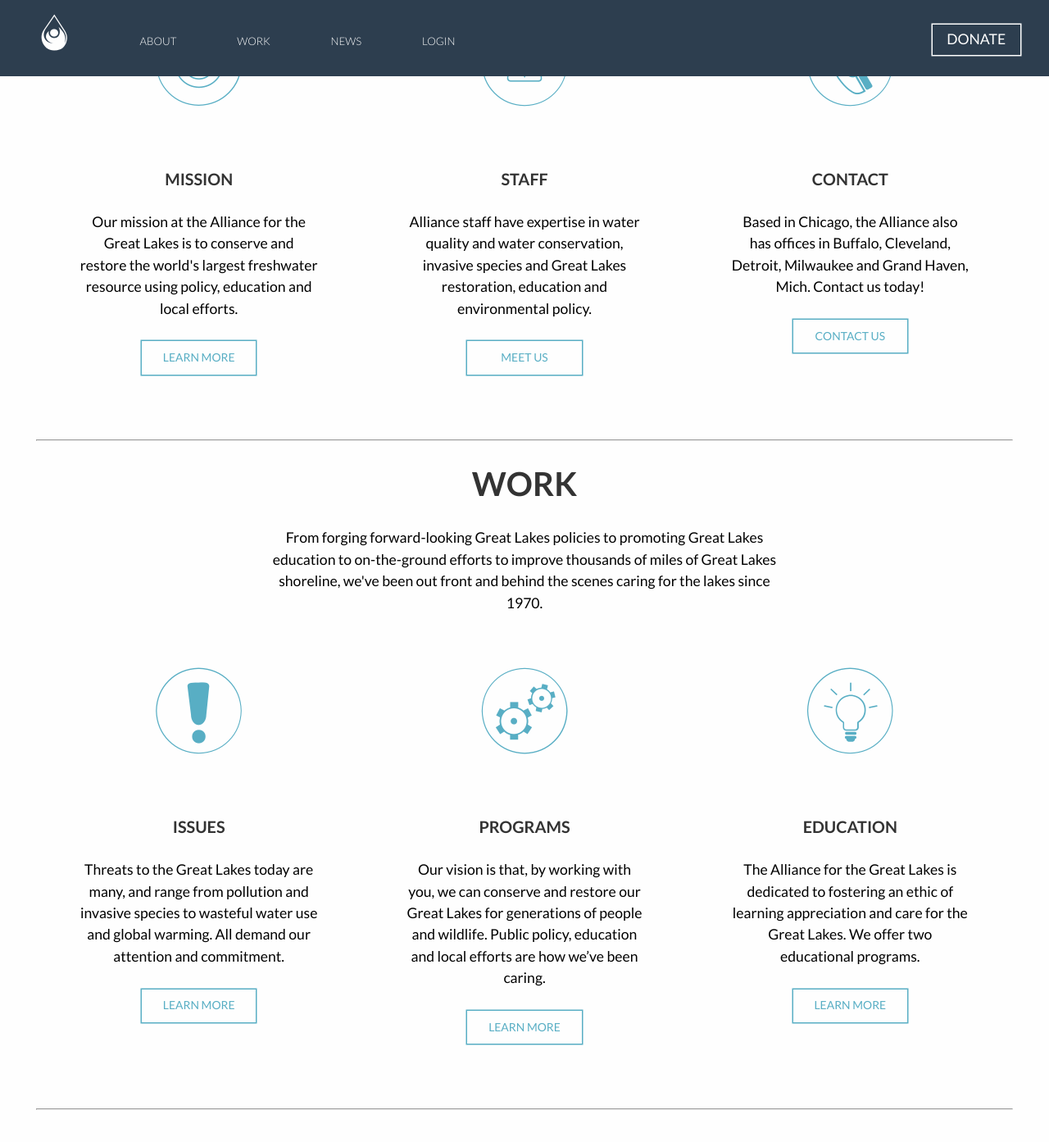
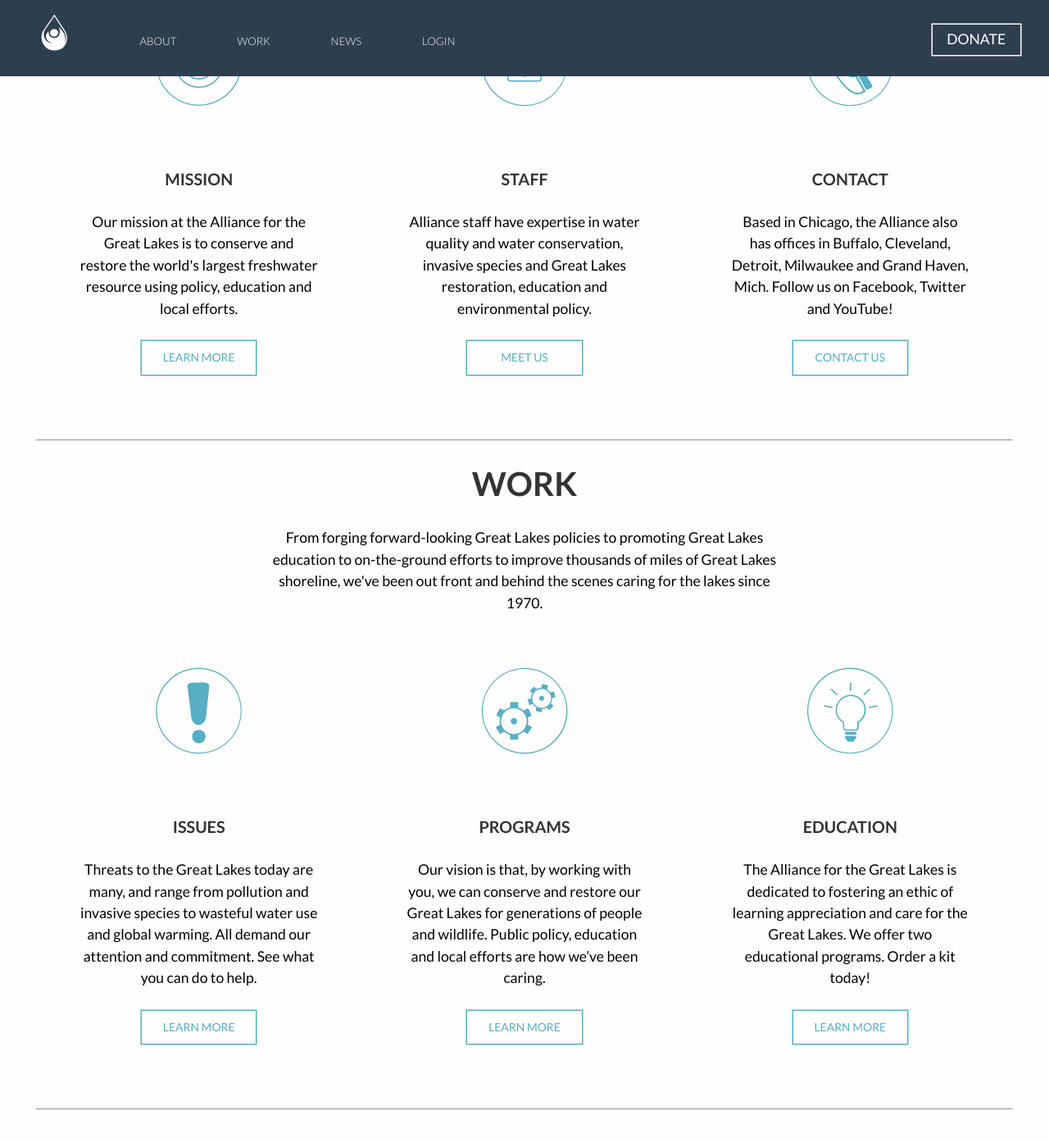
Before and after one commit to gbales11/greatlakesalliance, a Jekyll site: the page built from index.html, in a window 1280 px wide and 1400 px high, scrolled down 921 px. Shown: the top 1393 px of the window at 82% size. Built offline with Jekyll 4.4.1, drawn with Linux system fonts in a browser that asks for light colours; nearby versions of some CDN libraries; Markdown is read by kramdown in place of the engine named in the settings.

Commit message:
refactor(html): update content
Update content on landing page.

```diff
--- a/index.html
+++ b/index.html
@@ -36,7 +36,7 @@
 			<i class="icon-phone iconic"></i>
 			<figcaption>
 				<h5>Contact</h5>
-				<p>Based in Chicago, the Alliance also has offices in Buffalo, Cleveland, Detroit, Milwaukee and Grand Haven, Mich. Contact us today!</p>
+				<p>Based in Chicago, the Alliance also has offices in Buffalo, Cleveland, Detroit, Milwaukee and Grand Haven, Mich. Follow us on Facebook, Twitter and YouTube!</p>
 				<a class="buttons micro"href="{{site.baseurl}}/about.html">Contact Us</a>
 			</figcaption>
 		</figure>
@@ -56,7 +56,7 @@
 			<i class="icon-point iconic"></i>
 			<figcaption>
 				<h5>Issues</h5>
-				<p>Threats to the Great Lakes today are many, and range from pollution and invasive species to wasteful water use and global warming. All demand our attention and commitment.</p>
+				<p>Threats to the Great Lakes today are many, and range from pollution and invasive species to wasteful water use and global warming. All demand our attention and commitment. See what you can do to help.</p>
 				<a class="buttons micro"href="{{site.baseurl}}/work.html">Learn More</a>
 			</figcaption>
 		</figure>
@@ -72,7 +72,7 @@
 			<i class="icon-light iconic"></i>
 			<figcaption>
 				<h5>Education</h5>
-				<p>The Alliance for the Great Lakes is dedicated to fostering an ethic of learning appreciation and care for the Great Lakes. We offer two educational programs.</p>
+				<p>The Alliance for the Great Lakes is dedicated to fostering an ethic of learning appreciation and care for the Great Lakes. We offer two educational programs. Order a kit today!</p>
 				<a class="buttons micro"href="{{site.baseurl}}/work.html">Learn More</a>
 			</figcaption>
 		</figure>
```
